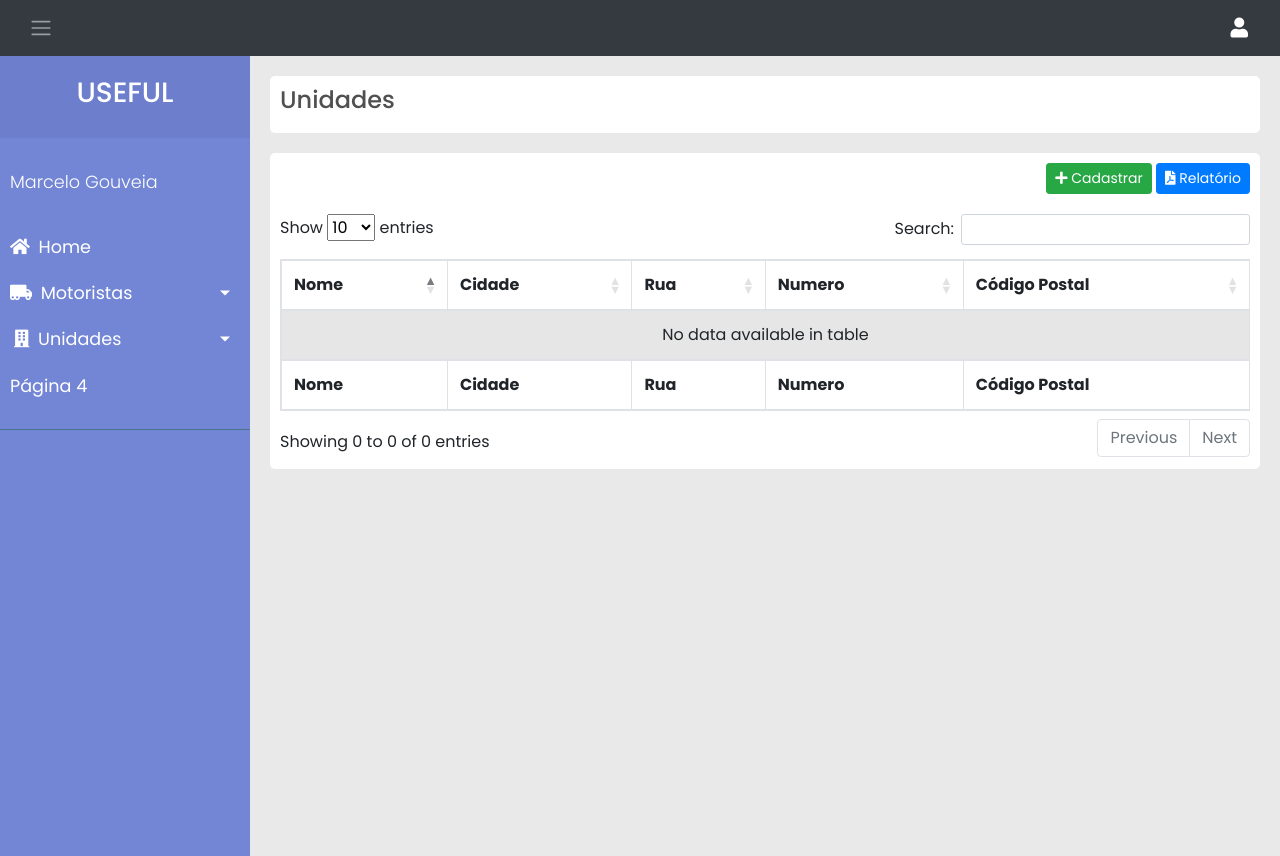
After one commit to MarceloGouveia77/teste_useful, a Django app: page /unidades/ in a window 1280 px wide. The commit adds this page. Run offline with Django 3.2, Linux system fonts and the light colour scheme; data that the repository does not hold is empty; some libraries are stand-ins or nearby versions.

Commit message:
page: listar unidades

```diff
--- a/core/static/css/styles.css
+++ b/core/static/css/styles.css
@@ -124,3 +124,12 @@ a[data-toggle="collapse"] {
     padding: 10px;
 
 }
+
+.table-responsive {
+    padding-top: 20px;
+}
+
+.link {
+    text-decoration: initial;
+    color: blue;
+}
--- a/core/templates/core/base.html
+++ b/core/templates/core/base.html
@@ -9,6 +9,7 @@
     <link rel="stylesheet" href="{% static 'css/bootstrap.min.css' %}">
     <link rel="stylesheet" href="{% static 'css/styles.css' %}">
     <link rel="stylesheet" href="{% static 'css/icons/all.min.css' %}">
+    <link rel="stylesheet" href="https://cdn.datatables.net/1.10.24/css/dataTables.bootstrap4.min.css">
 </head>
 <body>
     <nav class="navbar navbar-dark bg-dark">
@@ -48,7 +49,7 @@
                     <a href="#homeSubmenu" data-toggle="collapse" aria-expanded="false" class="dropdown-toggle"><i class="fas fa-building pl-1 pr-1"></i> Unidades</a>
                     <ul class="collapse list-unstyled" id="homeSubmenu">
                         <li>
-                            <a href="#">Todas</a>
+                            <a href="{% url 'empresa:listar_unidades' %}">Todas</a>
                         </li>
                         <li>
                             <a href="#">Cadastrar</a>
@@ -83,6 +84,8 @@
 
 <script src="{% static 'js/jquery-3.6.0.min.js' %}"></script>
 <script src="{% static 'js/bootstrap.bundle.min.js' %}"></script>
+<script src="https://cdn.datatables.net/1.10.24/js/jquery.dataTables.min.js"></script>
+<script src="https://cdn.datatables.net/1.10.24/js/dataTables.bootstrap4.min.js"></script>
 
 <script>
     $(document).ready(function () {
--- /dev/null
+++ b/empresa/templates/unidade/index.html
@@ -0,0 +1,60 @@
+{% extends 'core/base.html' %}
+{% load static %}
+
+{% block title %} Unidades{% endblock title %}
+{% block page_header %} Unidades {% endblock page_header %}
+
+
+{% block content %}
+    <div class="row">
+        <div class="col-12 text-right">
+            <button class="btn btn-sm btn-success"><i class="fas fa-plus"></i> Cadastrar</button>
+            <button class="btn btn-sm btn-primary"><i class="fas fa-file-pdf"></i> Relatório</button>
+        </div>
+        <div class="table-responsive col-12">
+            <table id="example" class="table table-striped table-bordered" style="width:100%">
+                <thead>
+                    <tr>
+                        <th>Nome</th>
+                        <th>Cidade</th>
+                        <th>Rua</th>
+                        <th>Numero</th>
+                        <th>Código Postal</th>
+                    </tr>
+                </thead>
+                <tbody>
+
+                    {% for unidade in unidades %}
+                        <tr>
+                            <td><a class="link" href="http://" target="_blank" rel="noopener noreferrer">{{ unidade.nome }}</a></td>
+                            <td>{{ unidade.cidade }}</td>
+                            <td>{{ unidade.rua }}</td>
+                            <td>{{ unidade.numero }}</td>
+                            <td>{{ unidade.codigo_postal }}</td>
+                        </tr>
+                    {% endfor %}
+
+                </tbody>
+                <tfoot>
+                    <tr>
+                        <th>Nome</th>
+                        <th>Cidade</th>
+                        <th>Rua</th>
+                        <th>Numero</th>
+                        <th>Código Postal</th>
+                    </tr>
+                </tfoot>
+            </table>
+        </div>
+
+    </div>
+{% endblock content %}
+
+
+{% block scripts %}
+<script>
+$(document).ready(function() {
+    $('#example').DataTable();
+} );
+</script>
+{% endblock scripts %}
--- a/empresa/urls.py
+++ b/empresa/urls.py
@@ -4,5 +4,6 @@ from empresa import views
 app_name = 'empresa'
 
 urlpatterns = [
-    path('', views.dashboard, name='dashboard')
+    path('', views.dashboard, name='dashboard'),
+    path('unidades/', views.listar_unidades, name='listar_unidades')
 ]
--- a/empresa/views.py
+++ b/empresa/views.py
@@ -1,7 +1,13 @@
 from django.shortcuts import render
+from empresa.models import Unidade
 
 # Create your views here.
 
 def dashboard(request):
 
     return render(request, 'dashboard/index.html', {})
+
+def listar_unidades(request):
+    unidades = Unidade.objects.all()
+
+    return render(request, 'unidade/index.html', {'unidades': unidades})
```
